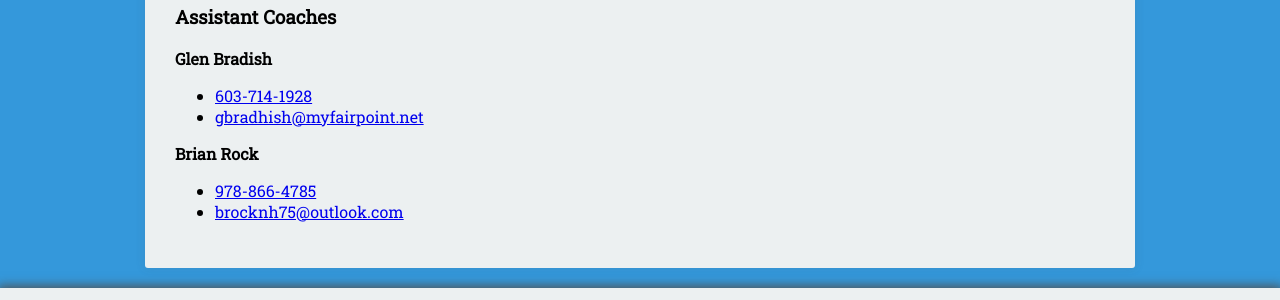
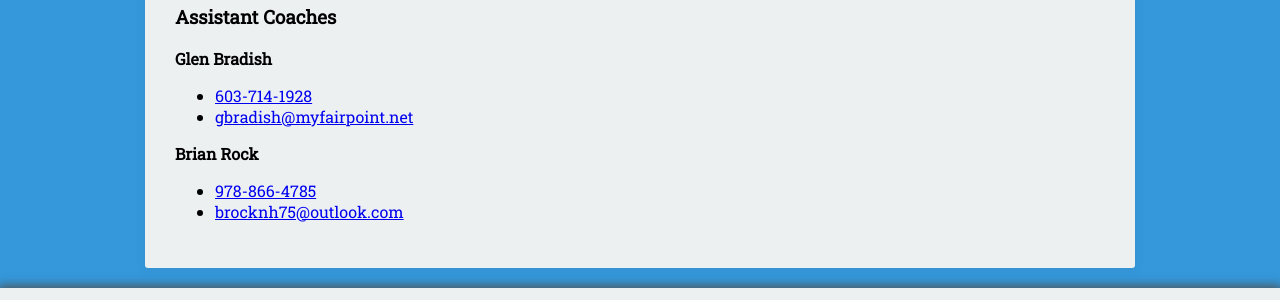
Before and after one commit to seanmerrow/ecf, a Jekyll site: the page built from coaches/index.md, in a window 1280 px wide. Shown: the part 801-1101 px from the top of the page. Built offline with Jekyll 4.4.1, drawn with Linux system fonts in a browser that asks for light colours; nearby versions of some CDN libraries.

Commit message:
Update index.md

```diff
--- a/coaches/index.md
+++ b/coaches/index.md
@@ -29,7 +29,7 @@ permalink: /coaches/
 ### Assistant Coaches
 **Glen Bradish**
 * [603-714-1928](tel:+1-603-714-1928)
-* [gbradhish@myfairpoint.net](mailto:bbradish@myfairpoint.net)
+* [gbradish@myfairpoint.net](mailto:gbradish@myfairpoint.net)
 
 **Brian Rock**
 * [978-866-4785](tel:+1-978-866-4785)
```
